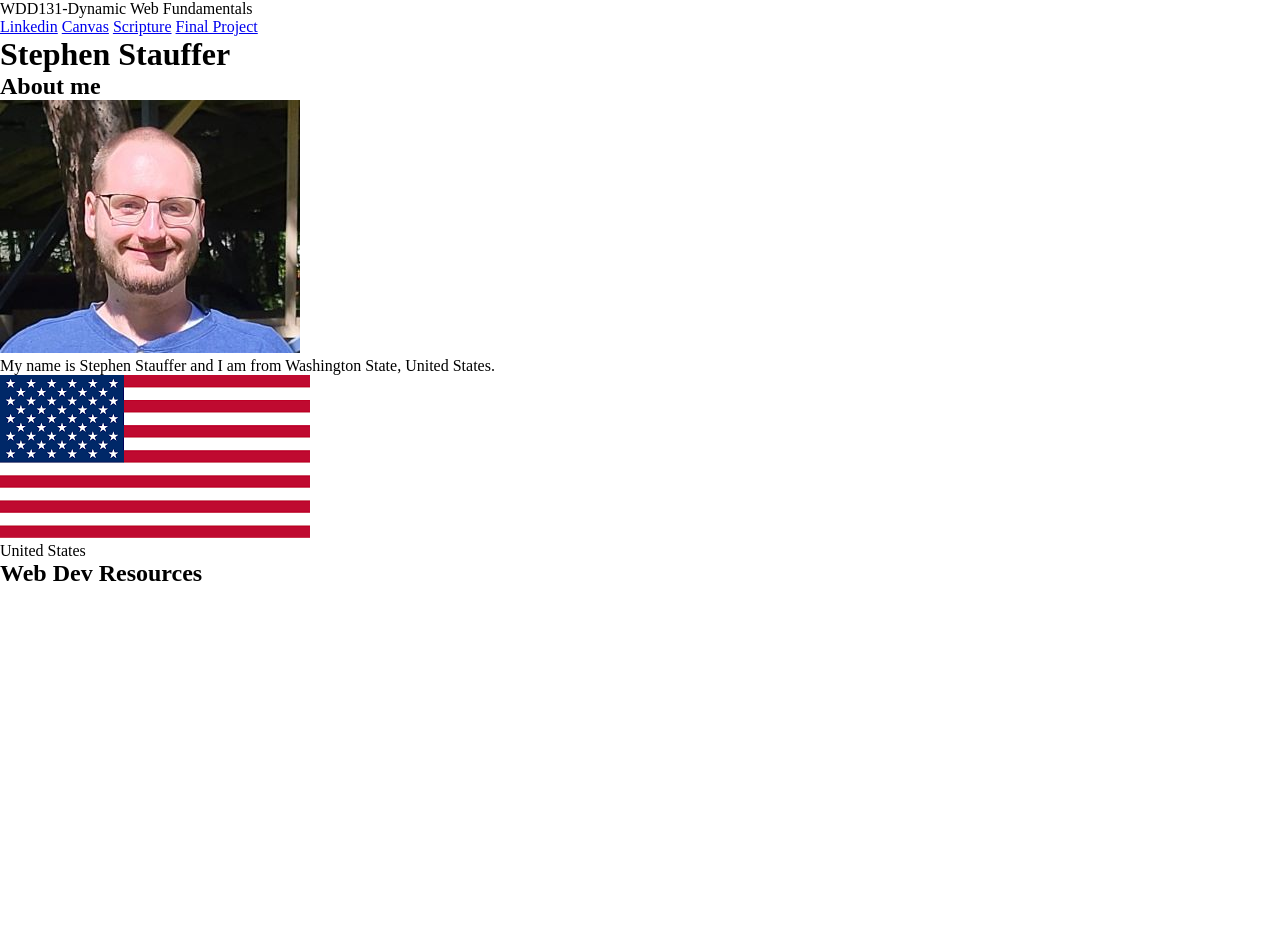
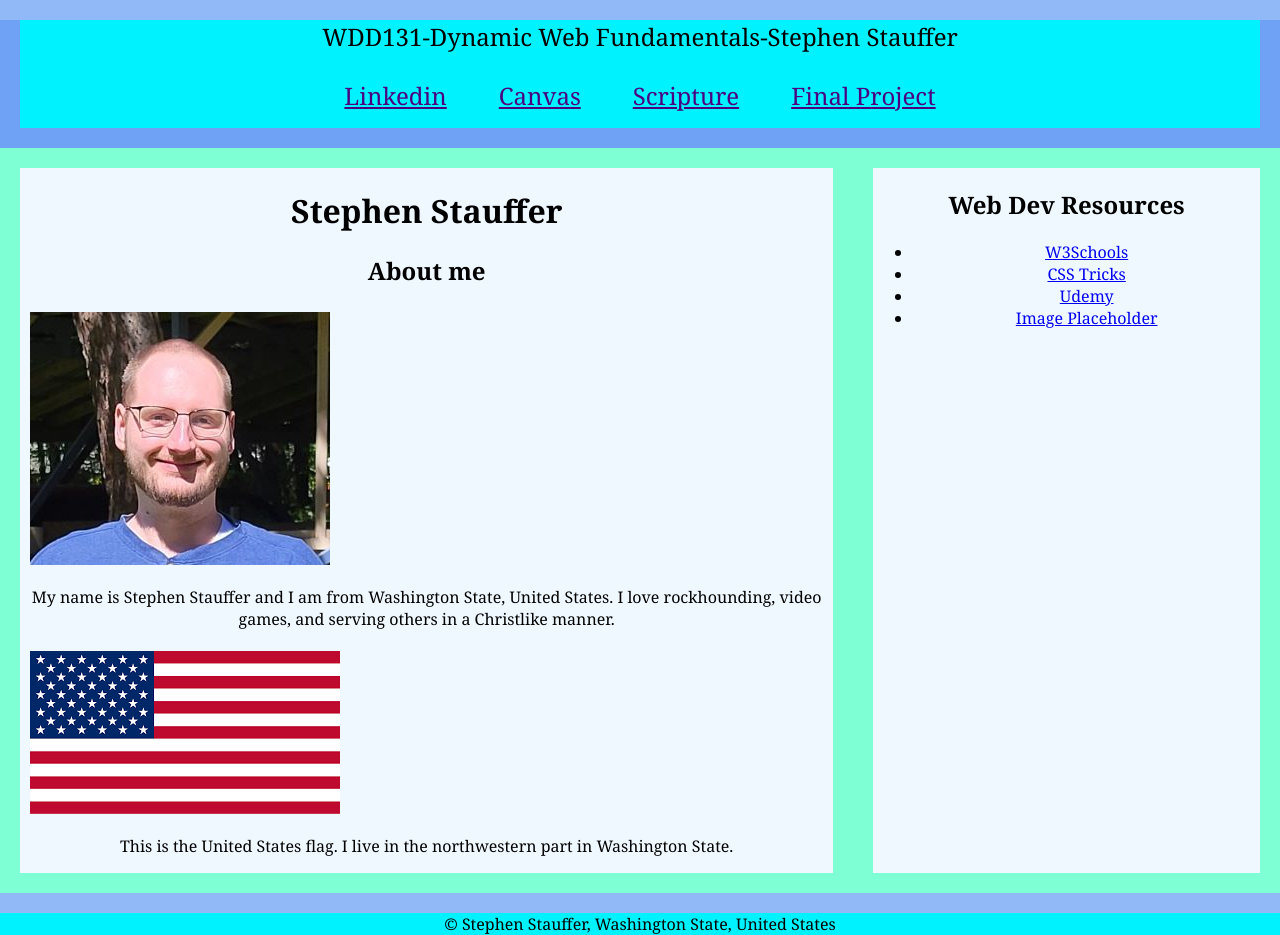
Before and after one commit to Zaanian/wdd131, a plain HTML site: page index.html in a window 1280 px wide. Before the commit the page ends 800 px from the top, so only its background shows below. Drawn offline with Linux system fonts and the light colour scheme.

Commit message:
progress

```diff
--- a/index.html
+++ b/index.html
@@ -1,16 +1,20 @@
 <!doctype html>
 <html lang="en">
+
 <head>
     <meta charset="UTF-8">
+    <meta name="viewport" content="width=device-width, initial-scale=1.0">
     <meta name="Author" content="Stephen Stauffer">
     <meta name="Descryption" content="This page is made by Stephen Stauffer for the class WWD 131-Dynamic Web Fundamentals.
         It contains practice material and navigation for this class">
     <title>WWD 131-Dynamic Web Fundamentals-Stephen Stauffer</title>
     <link rel="stylesheet" href="styles/base.css">
+
 </head>
+
 <body>
     <header>
-            <span id="course-title">WDD131-Dynamic Web Fundamentals</span>
+        <span id="course-title">WDD131-Dynamic Web Fundamentals-Stephen Stauffer</span>
         <nav>
             <a href="https://www.linkedin.com/jobs/">Linkedin</a>
             <a href="https://byupw.instructure.com/">Canvas</a>
@@ -19,22 +23,37 @@
         </nav>
     </header>
     <main>
+        <div id="card-one">
             <h1>Stephen Stauffer</h1>
             <section class="card">
                 <h2>About me</h2>
             </section>
             <img src="images/myself-photoii.jpg">
-            <p>My name is Stephen Stauffer and I am from Washington State, United States.</p>
+            <p>My name is Stephen Stauffer and I am from Washington State, United States.
+                I love rockhounding, video games, and serving others in a Christlike manner.
+            </p>
             <img src="images/united-states-flag.png">
-            <p>United States</p>
+            <p>This is the United States flag. I live in the northwestern part in Washington State.</p>
 
+        </div>
+        <div id="card-two">
             <section class="card">
                 <h2>Web Dev Resources</h2>
+                <ul>
+                    <li><a href="#">W3Schools</a></li>
+                    <li><a href="#">CSS Tricks</a></li>
+                    <li><a href="#">Udemy</a></li>
+                    <li><a href="#">Image Placeholder</a></li>
+                </ul>
             </section>
+        </div>
+
+
     </main>
     <footer>
-            <p></p>
-            <p></p>
+        <p>&copy; <span id="currentyear">Stephen Stauffer, Washington State, United States</span></p>
+        <p id="lastmodified"></p>
     </footer>
 </body>
+
 </html>
--- a/styles/base.css
+++ b/styles/base.css
@@ -1,8 +1,76 @@
+* {
+    font-family: Georgia, 'Times New Roman', Times, serif;
+    box-sizing: border-box;
+    text-align: center;
+}
 
+html,
+body {
+    height: 100%;
+    margin: 0;
+    padding: 0;
+    background-color: rgba(96, 153, 244, 0.692);
+}
 
-* {
-    margin: 0;
-    border: 0;
-    box-sizing: border-box;
+header {
+    background-color: rgb(0, 242, 255);
+    margin: 20px;
+}
+
+#course-title {
+    display: block;
+    margin: 10px;
+    font-size: x-large;
+    border: 5px;
+}
+
+nav {
+    display: flex;
+    justify-content: center;
+    font-size: x-large;
+    gap: 20px;
 
 }
+
+nav a {
+    color: indigo;
+    padding: 1rem;
+}
+
+nav a:hover {
+    text-decoration: overline;
+}
+
+main {
+    background-color: aquamarine;
+    display: grid;
+    margin: 20px auto;
+    grid-template-columns: 2fr 1fr;
+}
+
+#card-one {
+    border: 1rem;
+    background-color: aliceblue;
+    margin: 20px;
+    grid-column: 1/2;
+}
+
+#card-two {
+    border: 1rem;
+    background-color: aliceblue;
+    margin: 20px;
+
+}
+
+img {
+    max-width: 100%;
+    height: auto;
+    display: block;
+    margin: 5px;
+    padding: 5px;
+}
+
+footer {
+    background-color: rgba(0, 242, 255);
+    border: 20px;
+}
```
Lines whose indentation alone changed are shown as unchanged.
